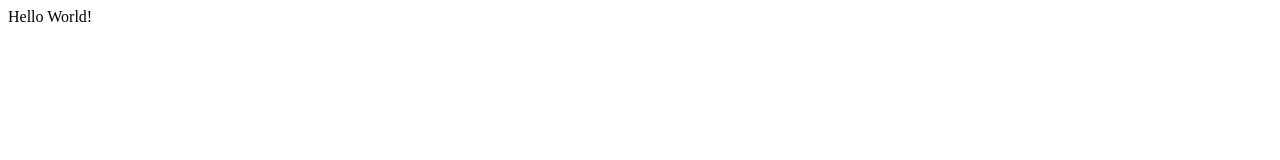
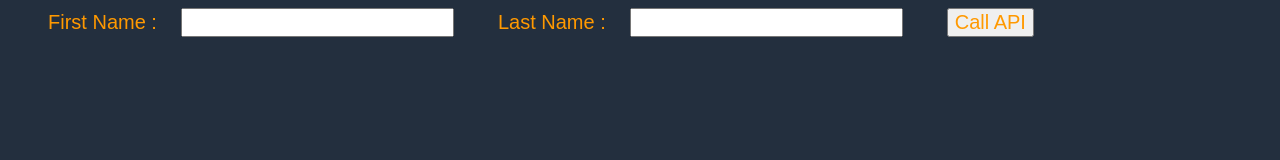
Before and after one commit to athilt/awsappintro, a plain HTML site: page index.html in a window 1280 px wide. Drawn offline with Linux system fonts and the light colour scheme.

Commit message:
Replaced index.html with interactive one (step 5)

```diff
--- a/index.html
+++ b/index.html
@@ -2,10 +2,57 @@
 <html>
 <head>
     <meta charset="UTF-8">
-    <title>Hello World!</title>
+    <title>Hello World</title>
+    <!-- Add some CSS to change client UI -->
+    <style>
+    body {
+        background-color: #232F3E;
+        }
+    label, button {
+        color: #FF9900;
+        font-family: Arial, Helvetica, sans-serif;
+        font-size: 20px;
+        margin-left: 40px;
+        }
+     input {
+        color: #232F3E;
+        font-family: Arial, Helvetica, sans-serif;
+        font-size: 20px;
+        margin-left: 20px;
+        }
+    </style>
+    <script>
+        // define the callAPI function that takes a first name and last name as parameters
+        var callAPI = (firstName,lastName)=>{
+            // instantiate a headers object
+            var myHeaders = new Headers();
+            // add content type header to object
+            myHeaders.append("Content-Type", "application/json");
+            // using built in JSON utility package turn object to string and store in a variable
+            var raw = JSON.stringify({"firstName":firstName,"lastName":lastName});
+            // create a JSON object with parameters for API call and store in a variable
+            var requestOptions = {
+                method: 'POST',
+                headers: myHeaders,
+                body: raw,
+                redirect: 'follow'
+            };
+            // make API call with parameters and use promises to get response
+            fetch("YOUR-API-INVOKE-URL", requestOptions)
+            .then(response => response.text())
+            .then(result => alert(JSON.parse(result).body))
+            .catch(error => console.log('error', error));
+        }
+    </script>
 </head>
-
 <body>
-    Hello World!
+    <form>
+        <label>First Name :</label>
+        <input type="text" id="fName">
+        <label>Last Name :</label>
+        <input type="text" id="lName">
+        <!-- set button onClick method to call function we defined passing input values as parameters -->
+        <button type="button" onclick="callAPI(document.getElementById('fName').value,document.getElementById('lName').value)">Call API</button>
+    </form>
 </body>
 </html>
```
